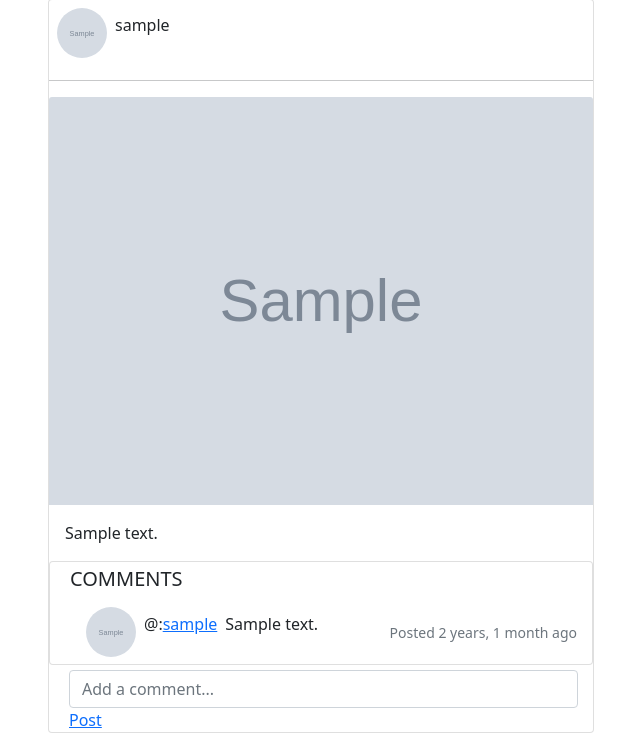
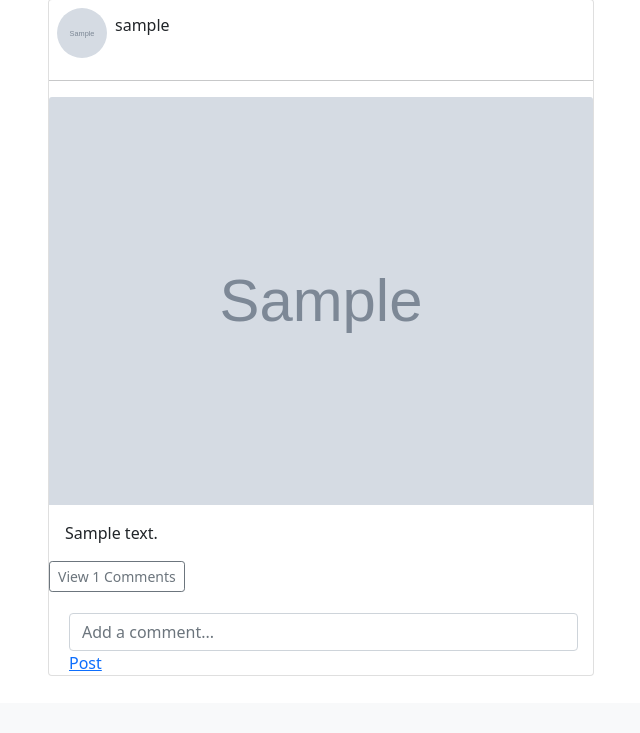
Before and after one commit to crispus-nj/Insta-clone, a Django app: page / in a window 1280 px wide. Shown: the part 97-830 px from the top of the page, without its empty margins (319-959 px from the left). After the commit the page ends 773 px from the top, so only its background shows below. Run offline with Django 4.2, Linux system fonts and the light colour scheme; a user stored in the database is signed in; tables that the repository leaves empty hold one stand-in row (values such as "Sample post"); grey boxes marked "Sample" are stand-in pictures; some libraries are stand-ins or nearby versions; some web fonts are replaced.

Commit message:
modified index.html comment section and added collapsible card to display comments

```diff
--- a/instagram/templates/instagram/index.html
+++ b/instagram/templates/instagram/index.html
@@ -21,7 +21,10 @@
             <div class="card-body">
                 <p class="card-text">{{post.description}}</p>
             </div>
-            <div class="card" style="padding-left: 20px;padding-right: 15px;padding-top: 5px;">
+
+            <div class="collapse" id="comments-{{post.id}}">
+                <div class="card-body" id="comments-expanded-{{post.id}}"
+                    style="padding-left: 20px;padding-right: 15px;padding-top: 5px;">
                     <h5>COMMENTS</h5>
                     {% for comment in post.comments.all %}
                     <div class="comments avatar-home">
@@ -41,11 +44,25 @@
 
                     {% endfor %}
                 </div>
+            </div>
+
+            <p class="card-text">
+                {% if post.comments.all.count > 0%}
+                    <a href="#comments-{{post.id}}" role="button" data-bs-toggle="collapse">
+                        <button class="btn  btn-outline-secondary btn-sm ">View {{post.comments.all.count}} Comments</button>
+                    </a>
+                {% else %}
+                    <small class="text-muted">No comments</small>
+                {% endif %}
+            </p>
+
 
             <div class="form">
-                <form action="{% url 'comments' post.id %}" method="POST" style="padding-left: 20px;padding-right: 15px;padding-top: 5px;">
+                <form action="{% url 'comments' post.id %}" method="POST"
+                    style="padding-left: 20px;padding-right: 15px;padding-top: 5px;">
                     {% csrf_token %}
-                    <input type="text" name="comment" id="comment" class="form-control" placeholder="Add a comment..." />
+                    <input type="text" name="comment" id="comment" class="form-control"
+                        placeholder="Add a comment..." />
                     <a href="" type="submit">Post</a>
                 </form>
             </div>
```
Lines whose indentation alone changed are shown as unchanged.
